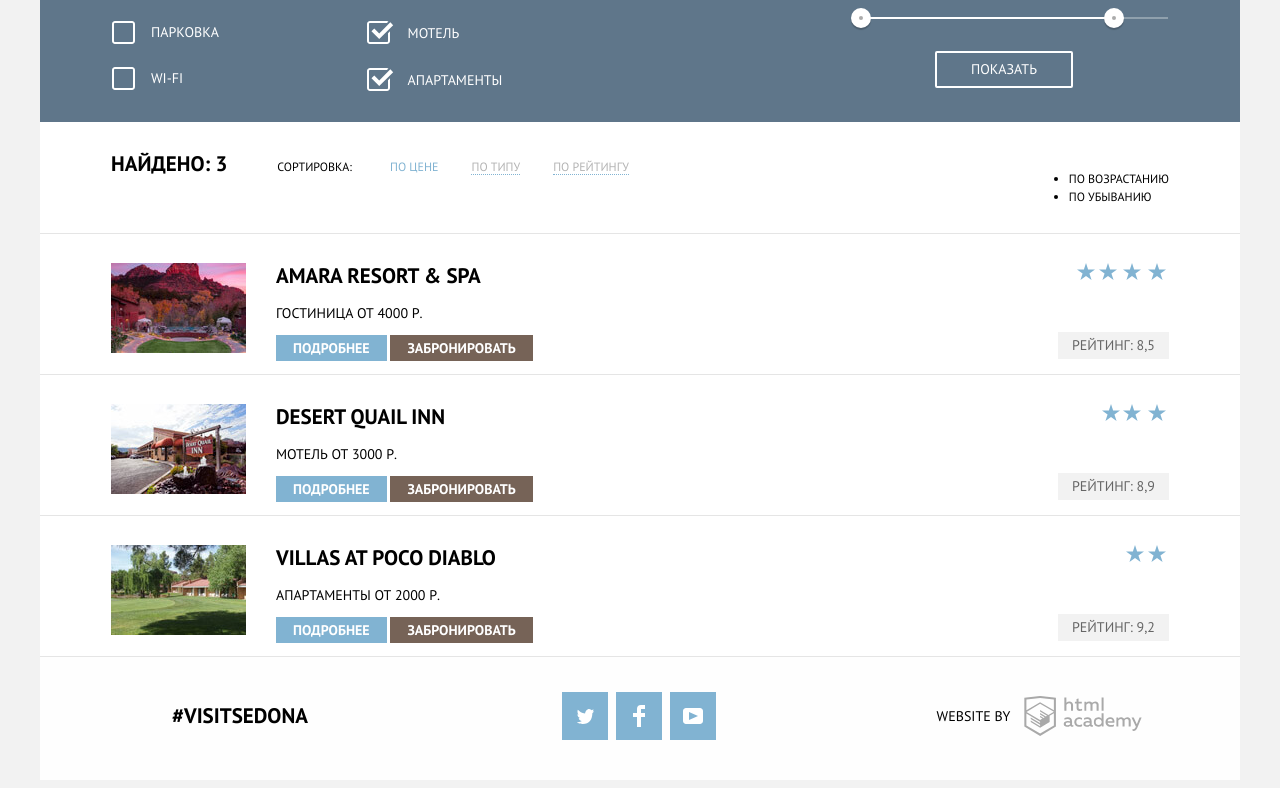
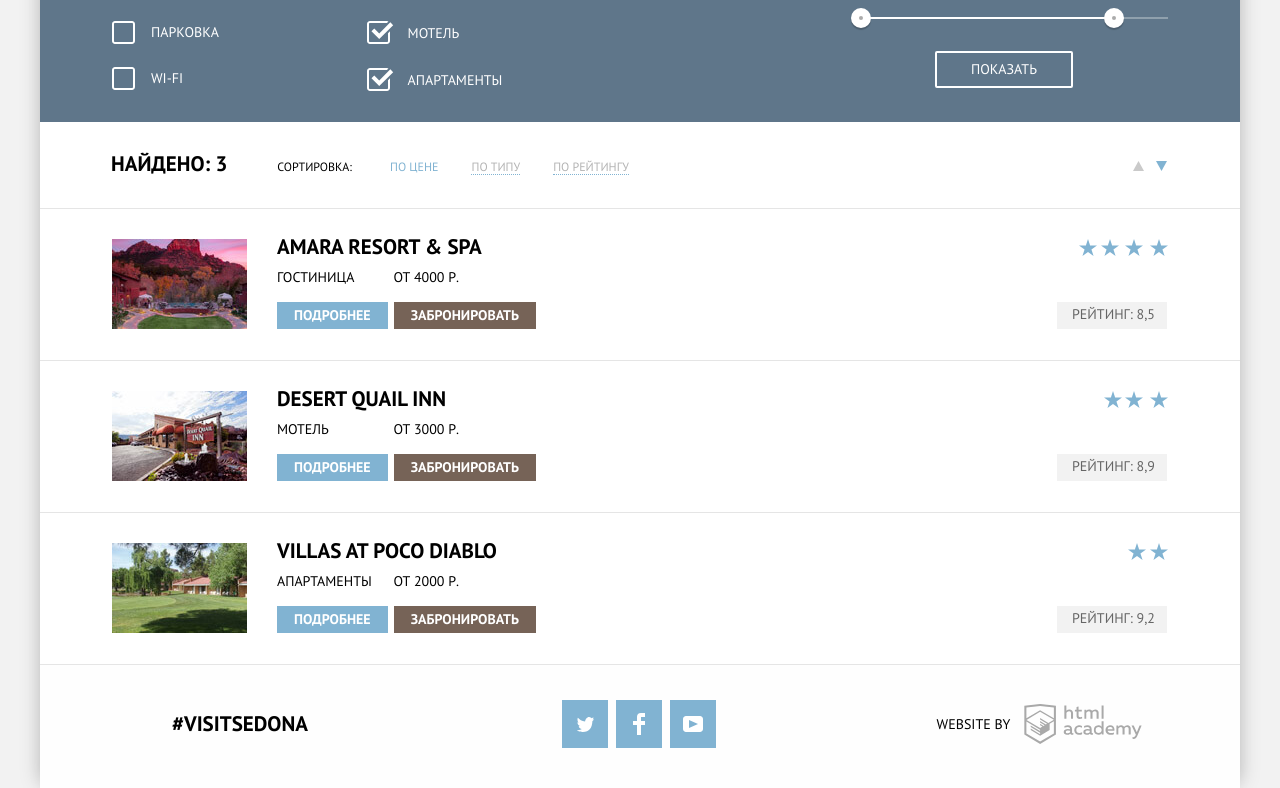
Before and after one commit to xartifex/sedona, a plain HTML site: page hotels.html in a window 1280 px wide. Shown: the part 153-941 px from the top of the page. Drawn offline with Linux system fonts and the light colour scheme.

Commit message:
-hotels.html is now close to the mock up

```diff
--- a/css/style.css
+++ b/css/style.css
@@ -690,7 +690,7 @@ a {
 .hotels .grouping-wrapper-right {
   flex-direction: column;
   display: flex;
-  justify-content: space-between;
+  justify-content: flex-start;
   align-items: flex-end;
 }
 
@@ -904,7 +904,7 @@ a {
 .hotels .flex-layout-wrapper {
   border-bottom: 1px solid #e5e5e5;
   padding-bottom: 17px;
-  padding: 29px 71px 15px;
+  padding: 29px 73px 31px 71px;
 }
 
 .hotels .inner-flex-left {
@@ -934,12 +934,6 @@ a {
 }
 
 .hotels-sorting {
-  font-size: 12px;
-  line-height: 18px;
-}
-
-.hotels-sorting {
-  list-style: none;
   margin: 0;
   padding: 0;
   justify-content: space-between;
@@ -947,6 +941,18 @@ a {
   width: 277px;
   padding-left: 38px;
   padding-top: 7px;
+  font-size: 12px;
+  line-height: 18px;
+  list-style: none;
+}
+
+.sorting-directions {
+  display: flex;
+  width: 34px;
+  justify-content: space-between;
+  list-style: none;
+  padding: 0;
+  margin: 0;
 }
 
 .hotels-sorting a {
@@ -958,8 +964,8 @@ a {
   border-bottom: 1px dotted #81b3d2;
 }
 
-.hotels-sorting .hotels-sorting-criteria:focus,
-.hotels-sorting .hotels-sorting-criteria:hover {
+.hotels-sorting-criteria:focus,
+.hotels-sorting-criteria:hover {
   color: #81b3d2;
 }
 
@@ -973,6 +979,29 @@ a {
   border-bottom: none;
 }
 
+.hotels-sorting-direction-down path,
+.hotels-sorting-direction-up path {
+  fill: #cacaca;
+}
+
+.hotels-sorting-direction-down:focus path,
+.hotels-sorting-direction-down:hover path,
+.hotels-sorting-direction-up:focus path,
+.hotels-sorting-direction-up:hover path {
+  fill: black;
+}
+
+.hotels-sorting-direction-down-current path,
+.hotels-sorting-direction-up-current path,
+.hotels-sorting-direction-down:active path,
+.hotels-sorting-direction-up:active path {
+  fill: #81b3d2;
+}
+
+.hotels-list .flex-layout-wrapper {
+  padding: 30px 69px 25px 72px
+}
+
 .hotels-list {
   margin: 0;
   padding: 0;
@@ -980,10 +1009,6 @@ a {
 
 .hotels-list p {
   margin: 0;
-}
-
-.hotels-list .hotel-image {
-  margin-right: 30px;
 }
 
 .hotel-image img {
@@ -996,6 +1021,13 @@ a {
   line-height: 26px;
   font-weight: 700;
   color: black;
+}
+
+.hotels-list .hotel-type-and-price {
+  display: flex;
+  justify-content: space-between;
+  width: 182px;
+  margin-bottom: 14px;
 }
 
 .hotel-name:focus,
@@ -1013,9 +1045,14 @@ a {
 }
 
 .hotel-flex-inner-layout-wrapper {
+  margin: 0;
+  padding: 0;
+  width: 257px;
+  margin-left: 30px;
+  margin-top: -5px;
   display: flex;
   flex-direction: column;
-  justify-content: space-between;
+  justify-content: flex-start;
 }
 
 .hotel-flex-inner-layout-wrapper p,
@@ -1024,15 +1061,30 @@ a {
   padding: 0;
 }
 
+.hotel-flex-inner-layout-wrapper h3 {
+  margin-bottom: 7px;
+}
+
+.hotel-booking {
+  display: flex;
+  justify-content: space-between;
+  width: 259px;
+}
+
 .hotel-booking .btn {
   font-weight: 700;
-  padding: 4px 17px;
+  padding: 3px 17px 3px;
+}
+
+.hotels-list .hotel-quality-stars {
+  margin-bottom: 40px;
 }
 
 .hotel-quality-stars img+img {
   padding-right: 3px;
 }
 
-.hotel-quality-rating {
-  padding: 3px 14px;
+.hotel-quality .hotel-quality-rating {
+  padding: 2px 12px 4px 15px;
+  margin-right: 4px;
 }
--- a/hotels.html
+++ b/hotels.html
@@ -11,7 +11,7 @@
 
 <body>
   <div class="content-all">
-    <div class="content-center">
+    <div class="content-center shaded">
       <header class="main-header">
         <nav class="main-navigation">
           <a href="index.html" class="main-header-logo">
@@ -131,12 +131,23 @@
               </ul>
             </div>
             <div class="hotels-sorting grouping-wrapper-right">
-              <ul>
+              <ul class="sorting-directions">
                 <li>
-                  <a class="hotels-sorting-direction-up" href="#">по возрастанию</a>
+                  <a class="hotels-sorting-direction-up" href="#">
+                    <span class="visually-hidden">по убыванию</span>
+                    <svg xmlns="http://www.w3.org/2000/svg" width="11" height="10" viewBox="0 0 11 10">
+                      <path fill="#231F20" d="M5.5 0L0 10h11z" />
+                    </svg>
+                  </a>
                 </li>
                 <li>
-                  <a class="hotels-sorting-direction-down hotels-sorting-direction-down-active" href="#">по убыванию</a>
+                  <a class="hotels-sorting-direction-down hotels-sorting-direction-down-current" href="#">
+                    <span class="visually-hidden">по возрастанию</span>
+                    <svg xmlns="http://www.w3.org/2000/svg" width="11" height="10" viewBox="0 0 11 10">
+                      <path fill="#231F20" d="M5.5 10L0 0h11" />
+                    </svg>
+                  </a>
+
                 </li>
               </ul>
             </div>
@@ -152,7 +163,7 @@
                   <h3>
                     <a class="hotel-name" href="hotel.html">Amara Resort & Spa</a>
                   </h3>
-                  <p>
+                  <p class="hotel-type-and-price">
                     <span class="hotel-type">гостиница</span>
                     <span class="hotel-price">от 4000 р.</span>
                   </p>
@@ -183,7 +194,7 @@
                   <h3>
                     <a class="hotel-name" href="hotel.html">Desert Quail Inn</a>
                   </h3>
-                  <p>
+                  <p class="hotel-type-and-price">
                     <span class="hotel-type">мотель</span>
                     <span class="hotel-price">от 3000 р.</span>
                   </p>
@@ -213,7 +224,7 @@
                   <h3>
                     <a class="hotel-name" href="hotel.html">Villas at Poco Diablo</a>
                   </h3>
-                  <p>
+                  <p class="hotel-type-and-price">
                     <span class="hotel-type">апартаменты</span>
                     <span class="hotel-price">от 2000 р.</span>
                   </p>
```
